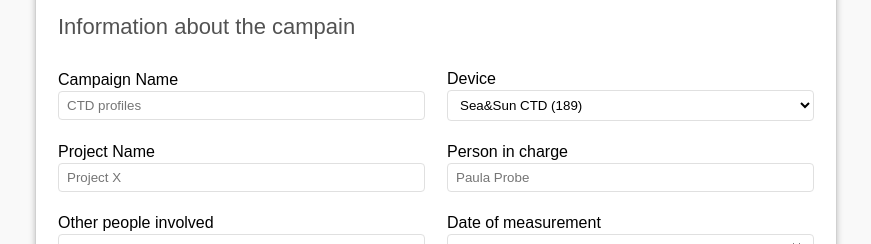
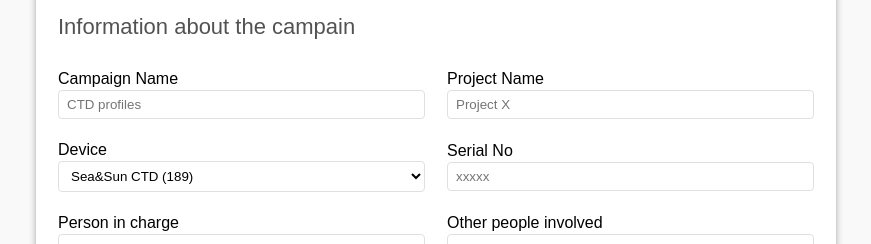
Before and after one commit to eawag-surface-waters-research/ctd-metadata, a React (Create React App) app: page / in a window 1280 px wide. Shown: the part 182-426 px from the top of the page, without its empty margins (204-1075 px from the left). Built offline with nearby package versions, Linux system fonts and the light colour scheme.

Commit message:
Add serial number

```diff
--- a/src/App.js
+++ b/src/App.js
@@ -80,6 +80,15 @@ class App extends Component {
         error: false,
       },
       {
+        type: "text",
+        value: "",
+        label: "Project Name",
+        example: "Project X",
+        validate: "string",
+        css: "half",
+        error: false,
+      },
+      {
         type: "select",
         value: "Sea&Sun CTD (189)",
         label: "Device",
@@ -101,8 +110,8 @@ class App extends Component {
       {
         type: "text",
         value: "",
-        label: "Project Name",
-        example: "Project X",
+        label: "Serial No",
+        example: "xxxxx",
         validate: "string",
         css: "half",
         error: false,
```
